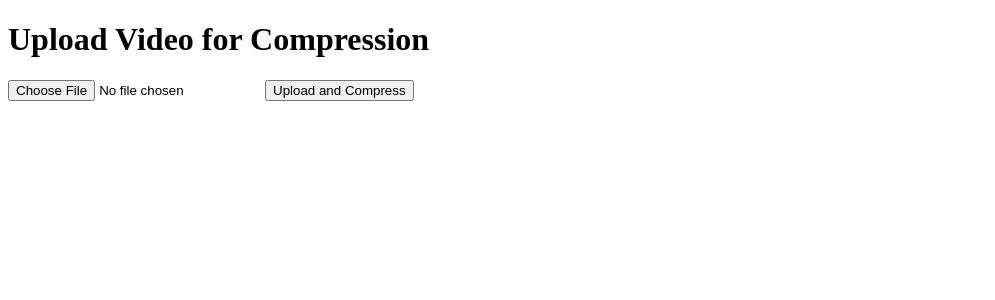
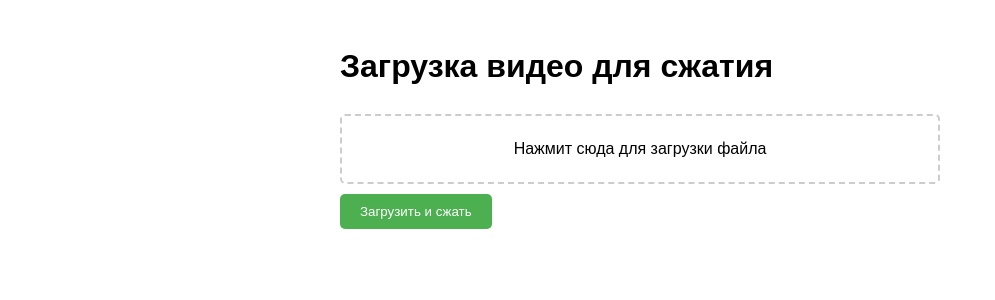
Before and after one commit to Makarr-ivt/computer_graphics_homework, a Flask app: page / in a window 1280 px wide. Shown: the top 300 px of the page, without its empty margins (0-995 px from the left). Run offline with Flask 3, Linux system fonts and the light colour scheme.

Commit message:
html templates were improved

```diff
--- a/templates/upload.html
+++ b/templates/upload.html
@@ -1,14 +1,70 @@
-<!doctype html>
+<!DOCTYPE html>
 <html lang="en">
-  <head>
-    <meta charset="utf-8">
+<head>
+    <meta charset="UTF-8">
+    <meta name="viewport" content="width=device-width, initial-scale=1.0">
     <title>Upload Video</title>
-  </head>
-  <body>
-    <h1>Upload Video for Compression</h1>
-    <form action="/" method="post" enctype="multipart/form-data">
-      <input type="file" name="file" accept="video/*" required>
-      <input type="submit" value="Upload and Compress">
+    <style>
+        body {
+            font-family: Arial, sans-serif;
+            max-width: 600px;
+            margin: 0 auto;
+            padding: 20px;
+            line-height: 1.6;
+        }
+        .upload-box {
+            border: 2px dashed #ccc;
+            border-radius: 5px;
+            padding: 20px;
+            text-align: center;
+            cursor: pointer;
+        }
+        .button {
+            background-color: #4CAF50;
+            color: white;
+            padding: 10px 20px;
+            margin-top: 10px;
+            border: none;
+            border-radius: 5px;
+            cursor: pointer;
+        }
+        .button:hover {
+            background-color: #45a049;
+        }
+        .loading {
+            display: none;
+            margin-top: 20px;
+            font-size: 16px;
+            color: #555;
+        }
+    </style>
+    <script>
+        function handleFileInput() {
+            const input = document.getElementById('file-input');
+            const fileNameDisplay = document.getElementById('file-name-display');
+            if (input.files.length > 0) {
+                fileNameDisplay.textContent = "Файл: " + input.files[0].name;
+            } else {
+                fileNameDisplay.textContent = "";
+            }
+        }
+
+        function handleFormSubmit(event) {
+            const loadingMessage = document.getElementById('loading-message');
+            loadingMessage.style.display = 'block';
+        }
+    </script>
+</head>
+<body>
+    <h1>Загрузка видео для сжатия</h1>
+    <form action="/" method="post" enctype="multipart/form-data" onsubmit="handleFormSubmit(event)">
+        <div class="upload-box" onclick="document.getElementById('file-input').click();">
+            Нажмит сюда для загрузки файла
+            <input type="file" name="file" id="file-input" style="display:none;" accept="video/*" onchange="handleFileInput()">
+            <div id="file-name-display"></div>
+        </div>
+        <button type="submit" class="button">Загрузить и сжать</button>
     </form>
-  </body>
+    <div id="loading-message" class="loading">Ваше видео находится в обработке. Пожалуйста, подождите...</div>
+</body>
 </html>
```
Also changed, not shown: templates/download.html (+33 -9 lines).
